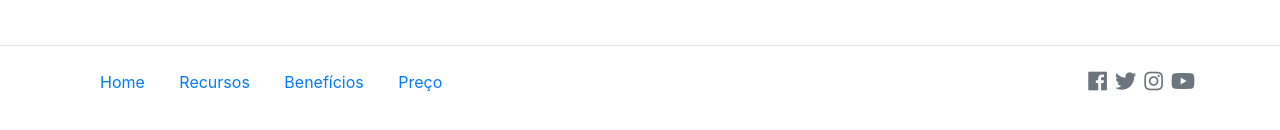
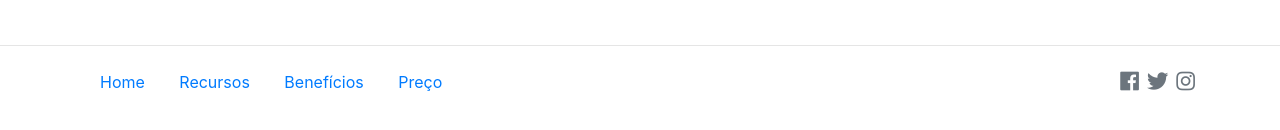
Before and after one commit to GuilhermeDeLimaPontes/Projeto-Finans-Website, a plain HTML site: page index.html in a window 1280 px wide. Shown: the part 2356-2486 px from the top of the page. Drawn offline with nearby package versions, Linux system fonts and the light colour scheme.

```diff
--- a/index.html
+++ b/index.html
@@ -185,9 +185,6 @@
                 <a href="" class="ml-2 text-secondary">
                   <i class="fab fa-instagram fa-lg"></i>
                 </a>
-                <a href="" class="text-secondary ml-2">
-                  <i class="fab fa-youtube fa-lg"></i>
-                </a>
             </div>
           </div>
         </div>
```
